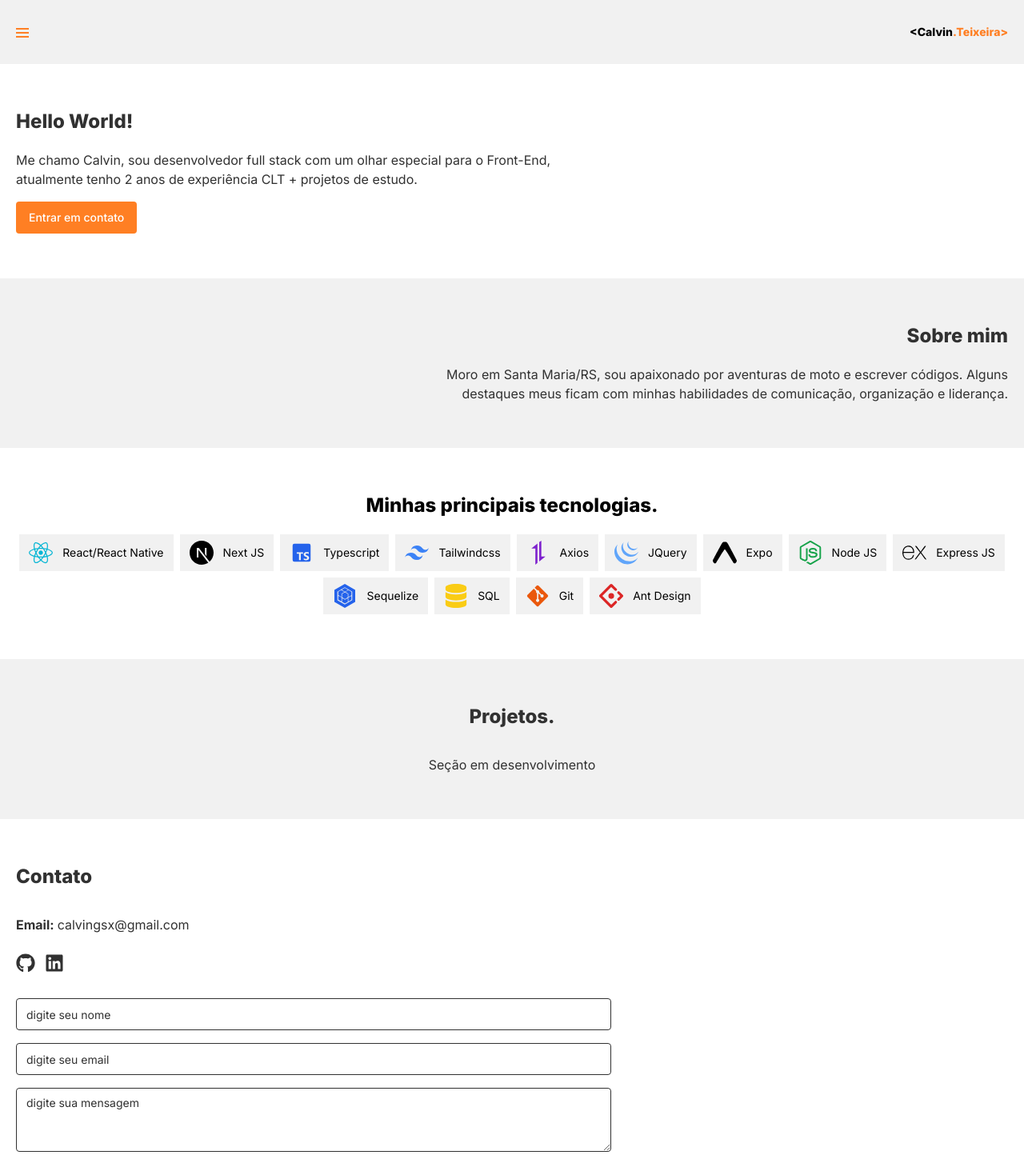
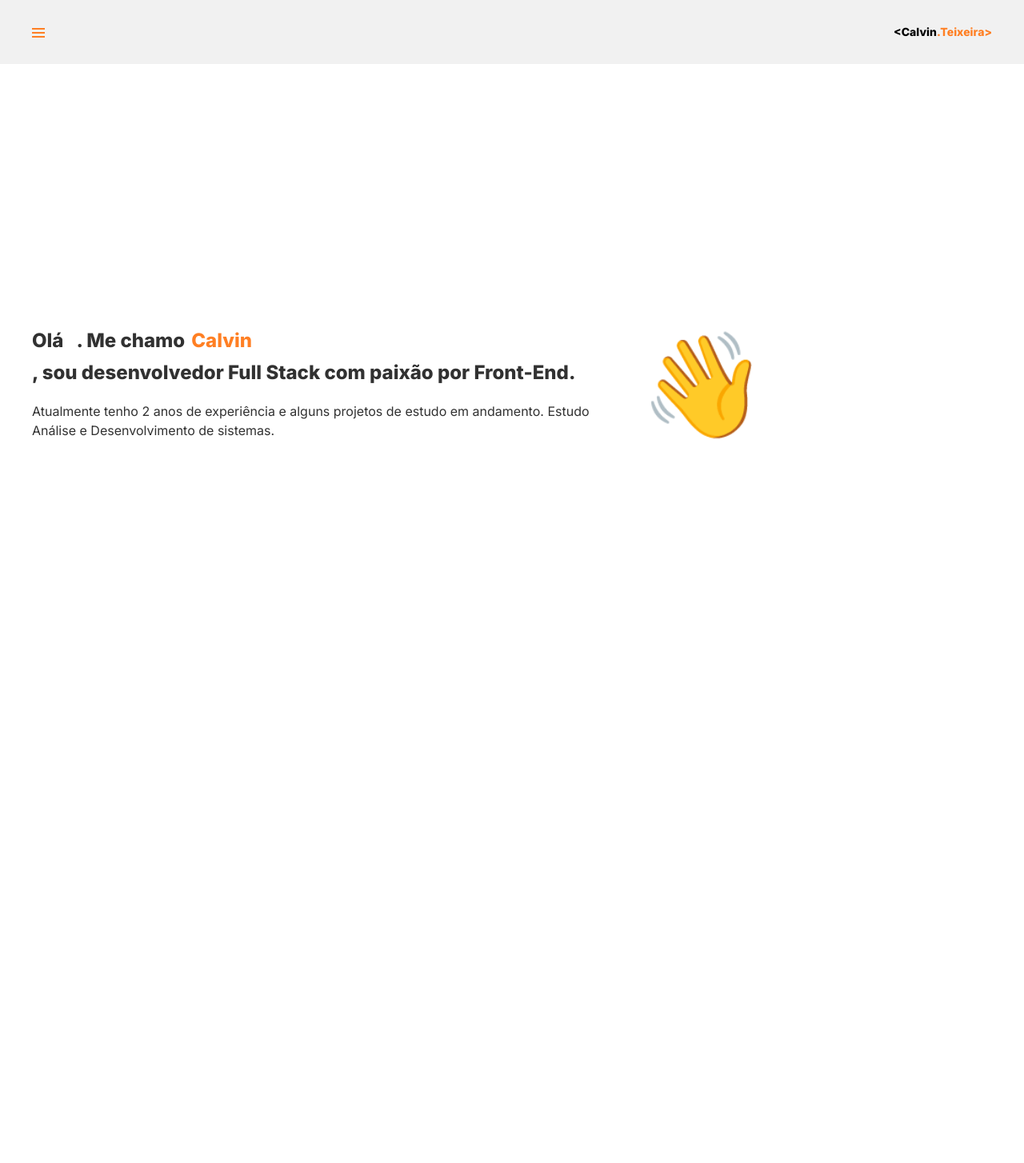
Before and after one commit to calvinsteixeira/portfolio, a Next.js app: page / in a window 1280 px wide. Shown: the top 1454 px of the page at 80% size. After the commit the page ends 880 px from the top, so only its background shows below. Built offline with nearby package versions, Linux system fonts and the light colour scheme.

Commit message:
Ajustando a primeira sessão

```diff
--- a/app/globals.css
+++ b/app/globals.css
@@ -11,7 +11,7 @@
 @layer components {
 
   .section {
-    @apply py-14 px-5 w-full
+    @apply py-14 px-5 md:px-10 w-full
   }
 
   .sectionTitle {
--- a/app/page.tsx
+++ b/app/page.tsx
@@ -14,33 +14,38 @@ export default function Home() {
     <div className="w-screen h-screen background">
       <Header />
       <main>
-        <section className="section primaryText">
+        <section className="section primaryText md:flex md:flex-row md:gap-10 items-center lg:h-screen">
+          <div className='md:max-w-[60%]'>
             <AnimatedWrapper
               animationType="fade"
               fadeProps={{ direction: "right", triggerOnce: true }}
             >
-            <h3 className="text-2xl font-extrabold sectionTitle">
-              Hello World!
+              <h3 className="text-2xl font-extrabold sectionTitle flex flex-row flex-wrap gap-2">
+                Olá {<AnimatedWrapper
+                  animationType="attentionSeeker"
+                  attentionSeekerProps={{ delay: 200 ,effect: 'tada' }}
+                ><span className='md:hidden'>👋</span></AnimatedWrapper>}. Me chamo<span className='secondaryText'>Calvin</span>, sou desenvolvedor Full Stack com paixão por Front-End.
               </h3>
+
             </AnimatedWrapper>
-
             <AnimatedWrapper
               animationType="fade"
               fadeProps={{ direction: "up", delay: 400, triggerOnce: true }}
             >
-            <p className='md:max-w-[60%]'>
-              Me chamo Calvin, sou desenvolvedor full stack com um olhar especial para o Front-End, atualmente tenho 2 anos de experiência CLT + projetos de estudo.
+              <p>
+                Atualmente tenho 2 anos de experiência e alguns projetos de estudo em andamento. Estudo Análise e Desenvolvimento de sistemas.
               </p>
             </AnimatedWrapper>
+          </div>
 
           <AnimatedWrapper
-            animationType="fade"
-            fadeProps={{ direction: "up", delay: 900, triggerOnce: true }}
+            animationType="attentionSeeker"
+            attentionSeekerProps={{ delay: 200, className: 'hidden md:flex', effect: 'tada' }}
           >
-            <Button className="mt-4">Entrar em contato</Button>
+            <span className='text-9xl'>👋</span>
           </AnimatedWrapper>
         </section>
-        <section className="section primaryContainer primaryContainerText flex flex-col">
+        {/* <section className="section primaryContainer primaryContainerText flex flex-col">
           <AnimatedWrapper
             animationType="fade"
             fadeProps={{ direction: "right", delay: 900, triggerOnce: true }}
@@ -59,22 +64,22 @@ export default function Home() {
               </p>
             </div>
           </AnimatedWrapper>
-        </section>
-        <section className="section flex flex-col justify-center">
+        </section> */}
+        {/* <section className="section flex flex-col justify-center">
           <h3 className="text-2xl font-extrabold sectionTitle text-center">
             Minhas principais tecnologias.
           </h3>
           <div className="flex flex-wrap justify-center gap-2">
             <TecnologiesList />
           </div>
-        </section>
-        <section className="section flex flex-col primaryContainer primaryContainerText justify-center items-center gap-3">
+        </section> */}
+        {/* <section className="section flex flex-col primaryContainer primaryContainerText justify-center items-center gap-3">
           <h3 className="text-2xl font-extrabold sectionTitle text-center">
             Projetos.
           </h3>
           <p>Seção em desenvolvimento</p>
-        </section>
-        <section className="section flex flex-col  primaryText gap-3">
+        </section> */}
+        {/* <section className="section flex flex-col  primaryText gap-3">
           <h3 className="text-2xl font-extrabold sectionTitle">Contato</h3>
           <div className="flex flex-col gap-2">
             <div className="flex gap-1">
@@ -91,9 +96,9 @@ export default function Home() {
               <ContactForm />
             </div>
           </div>
-        </section>
+        </section> */}
       </main>
-      <Footer />
-    </div>
+      {/* <Footer /> */}
+    </div >
   );
 }
--- a/components/animated/AnimatedWrapper.tsx
+++ b/components/animated/AnimatedWrapper.tsx
@@ -1,15 +1,17 @@
 'use client'
 
 import React, { ReactElement } from "react";
-import { Fade, Slide, Reveal } from "react-awesome-reveal";
-import { FadeProps, SlideProps, RevealProps } from "react-awesome-reveal";
+import { Fade, Slide, Reveal, Bounce, AttentionSeeker } from "react-awesome-reveal";
+import { FadeProps, SlideProps, RevealProps, BounceProps, AttentionSeekerProps } from "react-awesome-reveal";
 
 type Props = {
   children: ReactElement;
-  animationType: "fade" | "slide" | "reveal";
+  animationType: "fade" | "slide" | "reveal" | "bounce" | "attentionSeeker";
   fadeProps?: FadeProps;
   slideProps?: SlideProps;
   revealProps?: RevealProps;
+  bounceProps?: BounceProps;
+  attentionSeekerProps?: AttentionSeekerProps
 };
 
 export default function AnimatedWrapper({
@@ -18,6 +20,8 @@ export default function AnimatedWrapper({
   fadeProps,
   slideProps,
   revealProps,
+  bounceProps,
+  attentionSeekerProps
 }: Props) {
   return (
     <>
@@ -26,6 +30,8 @@ export default function AnimatedWrapper({
       {animationType == "reveal" && (
         <Reveal {...revealProps}>{children}</Reveal>
       )}
+      {animationType == "bounce" && <Bounce {...bounceProps}>{children}</Bounce>}
+      {animationType == "attentionSeeker" && <AttentionSeeker {...attentionSeekerProps}>{children}</AttentionSeeker>}
     </>
   );
 }
--- a/components/forms/ContactForm.tsx
+++ b/components/forms/ContactForm.tsx
@@ -128,7 +128,7 @@ export default function ContactForm() {
       />
 
       <Form {...form}>
-        <form onSubmit={form.handleSubmit(onSubmit)} className="space-y-4 md:max-w-[60%]">
+        <form onSubmit={form.handleSubmit(onSubmit)} className="space-y-4 md:max-w-[45%]">
           <FormField
             control={form.control}
             name="userName"
--- a/components/structure/Header.tsx
+++ b/components/structure/Header.tsx
@@ -16,7 +16,7 @@ type Props = {};
 
 export default function Header({}: Props) {
   return (
-    <header className="px-5 w-full h-20 primaryContainer flex items-center justify-between">
+    <header className="px-5 md:px-10 w-full h-20 primaryContainer flex items-center justify-between">
       <NavigationMenu>
         <NavigationMenuList>
           <NavigationMenuItem>
```
Lines whose indentation alone changed are shown as unchanged.
